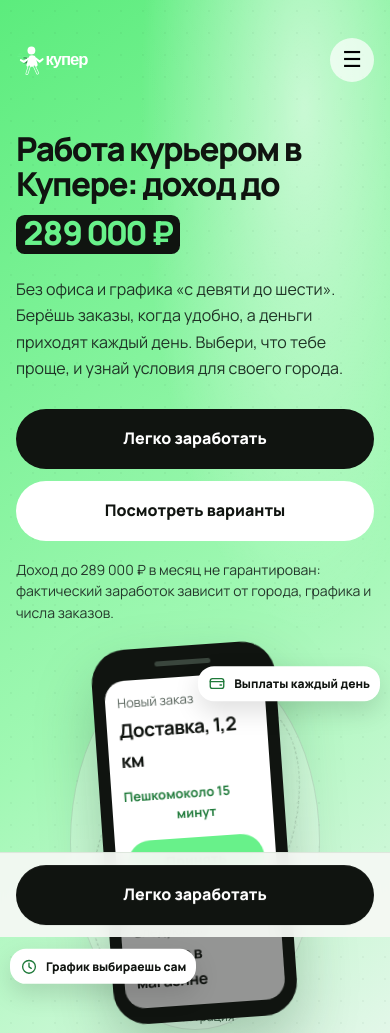
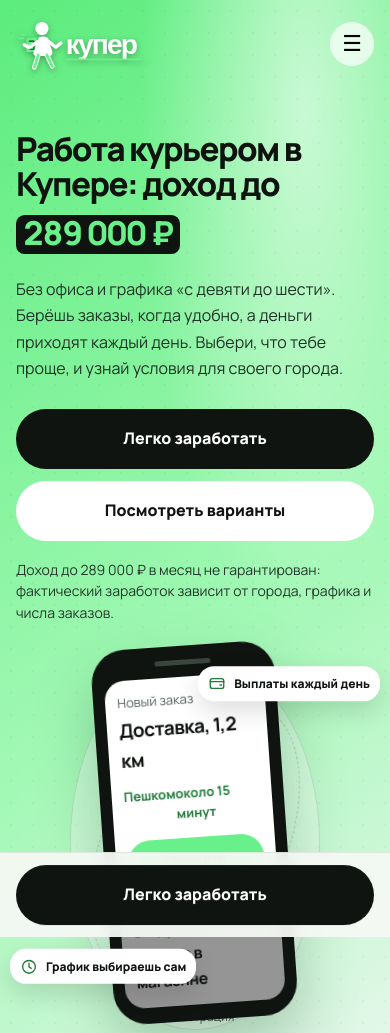
Before and after one commit to casetar/uhodi, a plain HTML site: page сайт купер лендинг/index.html in a window 390 px wide. Shown: the top 1033 px of the page. Drawn offline with Linux system fonts and the light colour scheme.

Commit message:
Integrate updated Cooper logo throughout landing page

```diff
--- a/сайт купер лендинг/index.html
+++ b/сайт купер лендинг/index.html
@@ -26,7 +26,7 @@ a{color:inherit;text-decoration:none}
 
 header{position:absolute;z-index:5;top:0;left:0;right:0;padding:16px 0}
 .nav{display:flex;align-items:center;justify-content:space-between;position:relative}
-.brand img{display:block;width:108px;height:108px;object-fit:contain}
+.brand img{display:block;width:176px;height:auto;max-width:100%;object-fit:contain;filter:drop-shadow(0 2px 3px rgba(16,45,24,.38))}
 .navlinks{display:flex;gap:30px;font-size:15px;font-weight:700}
 .navlinks a{opacity:.75}.navlinks a:hover{opacity:1}
 .nav-right{display:flex;align-items:center;gap:10px}
@@ -115,7 +115,7 @@ footer{padding:34px 0;background:var(--ink);color:#fff}
 .footer-row{display:flex;justify-content:space-between;align-items:center;gap:24px}
 .flogo{display:block;flex:none;padding:0;background:transparent;line-height:0;filter:drop-shadow(0 0 14px rgba(104,241,138,.18));transition:filter .25s,transform .25s}
 .flogo:hover{filter:drop-shadow(0 0 20px rgba(104,241,138,.42));transform:translateY(-2px)}
-.footer-row img{display:block;width:180px;height:auto;object-fit:contain}
+.footer-row img{display:block;width:220px;height:auto;max-width:100%;object-fit:contain}
 .footer-note{font-size:13px;line-height:1.65;color:#a9b5ab;max-width:600px;text-align:right}
 .ad{display:inline-block;margin-right:6px;padding:1px 8px;border:1px solid #a9b5ab;border-radius:6px;font-weight:800;color:#fff}
 .sticky{display:none}
@@ -146,7 +146,7 @@ footer{padding:34px 0;background:var(--ink);color:#fff}
 .navlinks.open{display:flex;flex-direction:column;gap:16px;position:absolute;top:calc(100% + 6px);left:0;right:0;padding:22px;border-radius:20px;background:#fff;box-shadow:0 18px 40px #0003}
 .burger{display:grid}
 .hero{padding:132px 0 60px}
-.brand img{width:88px;height:88px}
+.brand img{width:148px;height:auto}
 .hero-grid{grid-template-columns:1fr}
 .hero-art{min-height:380px}
 .section-top{display:block}.section-desc{margin-top:14px}
@@ -174,7 +174,7 @@ section{padding:68px 0}
 .job{min-height:0}
 .route{display:none}
 .apply-art{display:none}
-.footer-row img{width:180px;height:auto;max-width:100%}
+.footer-row img{width:220px;height:auto;max-width:100%}
 .apply{padding-bottom:68px}
 .apply-box{border-radius:24px}
 .lead-form{grid-template-columns:1fr;padding:18px}
@@ -261,7 +261,7 @@ h1{font-size:33px}
 </defs></svg>
 
 <header><div class="wrap nav">
-<a class="brand" href="#"><img src="./logo.svg" alt="Купер"></a>
+<a class="brand" href="#"><img src="./logo.svg?v=20261128" alt="Купер"></a>
 <nav class="navlinks" id="menu" aria-label="Разделы"><a href="#jobs">Направления</a><a href="#how">Как начать</a><a href="#faq">Вопросы</a><a href="#apply">Заявка</a></nav>
 <div class="nav-right"><a class="nav-cta" href="#apply">Легко заработать</a><button class="burger" id="burger" aria-label="Меню" aria-expanded="false" aria-controls="menu">☰</button></div>
 </div></header>
```
